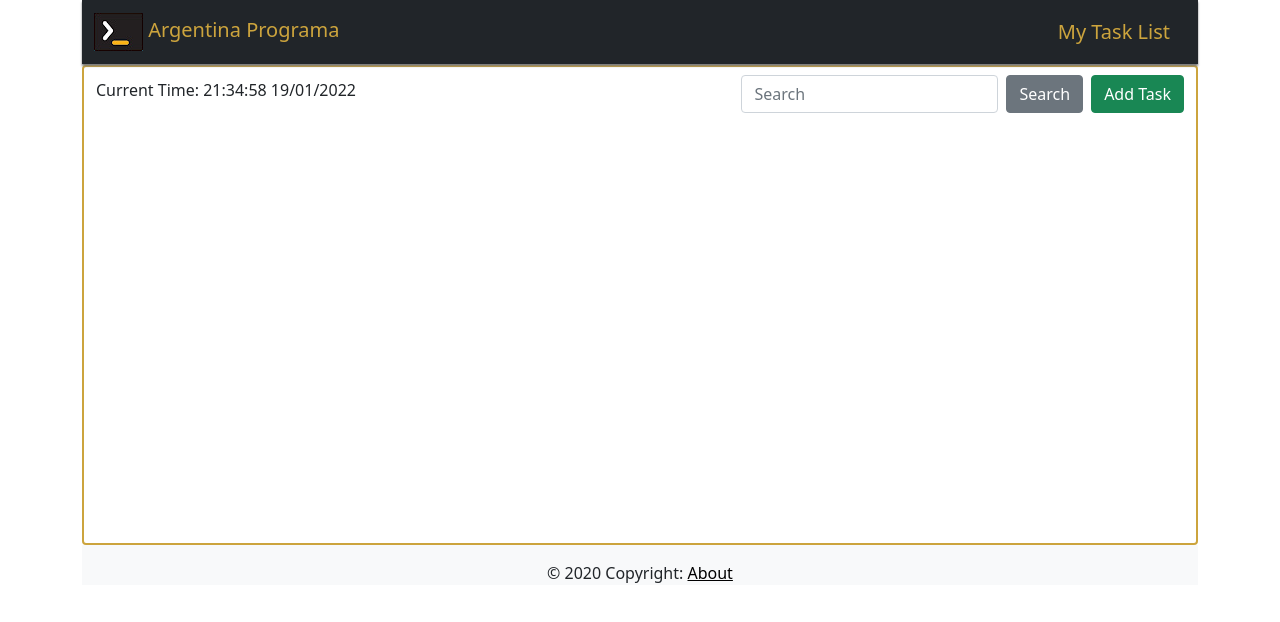
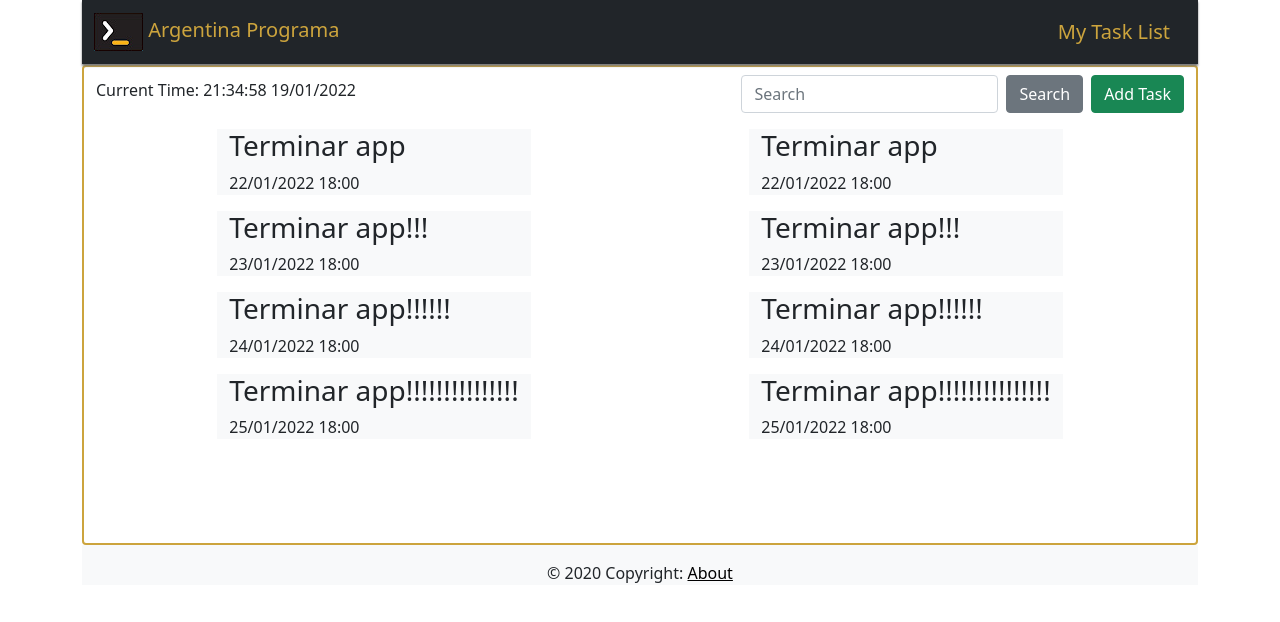
Before and after one commit to JuanCMulet/task-list, an Angular app: page / in a window 1280 px wide. Shown: the top 622 px of the page. Built offline with nearby package versions, Linux system fonts and the light colour scheme.

Commit message:
add data base template

```diff
--- a/src/app/app.module.ts
+++ b/src/app/app.module.ts
@@ -8,6 +8,7 @@ import { FooterComponent } from './components/footer/footer.component';
 import { TasksComponent } from './components/tasks/tasks.component';
 import { ClockComponent } from './components/clock/clock.component';
 import { ButtonComponent } from './components/button/button.component';
+import { TaskItemComponent } from './components/task-item/task-item.component';
 
 @NgModule({
   declarations: [
@@ -16,7 +17,8 @@ import { ButtonComponent } from './components/button/button.component';
     FooterComponent,
     TasksComponent,
     ClockComponent,
-    ButtonComponent
+    ButtonComponent,
+    TaskItemComponent
   ],
   imports: [
     BrowserModule,
--- /dev/null
+++ b/src/app/components/Task.ts
@@ -0,0 +1,6 @@
+export interface Task {
+    id?: number,
+    text: string,
+    day: string,
+    reminder: boolean
+}
--- /dev/null
+++ b/src/app/components/mock-task.ts
@@ -0,0 +1,28 @@
+import { Task } from "./Task"
+
+export const TASKS: Task[] = [
+    {
+        id: 1,
+        text: "Terminar app",
+        day: '22/01/2022 18:00',
+        reminder: true
+    },
+    {
+        id: 2,
+        text: "Terminar app!!!",
+        day: '23/01/2022 18:00',
+        reminder: true
+    },
+    {
+        id: 3,
+        text: "Terminar app!!!!!!",
+        day: '24/01/2022 18:00',
+        reminder: true
+    },
+    {
+        id: 4,
+        text: "Terminar app!!!!!!!!!!!!!!!",
+        day: '25/01/2022 18:00',
+        reminder: false
+    }
+]
--- /dev/null
+++ b/src/app/components/task-item/task-item.component.html
@@ -0,0 +1,4 @@
+<div class="container bg-light">
+    <h3>{{ task.text }}</h3>
+    <p>{{ task.day }}</p>
+</div>
--- /dev/null
+++ b/src/app/components/task-item/task-item.component.ts
@@ -0,0 +1,19 @@
+import { Component, OnInit, Input} from '@angular/core';
+import { Task } from '../Task';
+import { TASKS } from '../mock-task';
+
+
+@Component({
+  selector: 'app-task-item',
+  templateUrl: './task-item.component.html',
+  styleUrls: ['./task-item.component.css']
+})
+export class TaskItemComponent implements OnInit {
+  @Input() task: Task = TASKS[0];
+
+  constructor() { }
+
+  ngOnInit(): void {
+  }
+
+}
--- a/src/app/components/tasks/tasks.component.css
+++ b/src/app/components/tasks/tasks.component.css
@@ -11,3 +11,7 @@
 #search-bar {
     margin-right: .5em;
 }
+
+#task-list {
+    margin-top: 1em;
+}
--- a/src/app/components/tasks/tasks.component.html
+++ b/src/app/components/tasks/tasks.component.html
@@ -13,6 +13,18 @@
             </div>
         </div>
     </div>
-    <div id="task-list">
+    <div id="task-list" class="container d-flex justify-content-around">
+        <div>
+            <app-task-item
+                *ngFor="let task of tasks"
+                [task]= "task"
+            ></app-task-item>
+        </div>
+        <div id="searched-items">
+            <app-task-item
+                *ngFor="let task of tasks"
+                [task]= "task"
+            ></app-task-item>
+        </div>
     </div>
 </div>
--- a/src/app/components/tasks/tasks.component.ts
+++ b/src/app/components/tasks/tasks.component.ts
@@ -1,4 +1,6 @@
 import { Component, OnInit } from '@angular/core';
+import { Task } from '../Task';
+import { TASKS } from '../mock-task'
 
 @Component({
   selector: 'app-tasks',
@@ -6,6 +8,7 @@ import { Component, OnInit } from '@angular/core';
   styleUrls: ['./tasks.component.css']
 })
 export class TasksComponent implements OnInit {
+  tasks: Task[] = TASKS;
 
   constructor() {
    }
```
Also changed, not shown: src/app/components/task-item/task-item.component.css (added).
